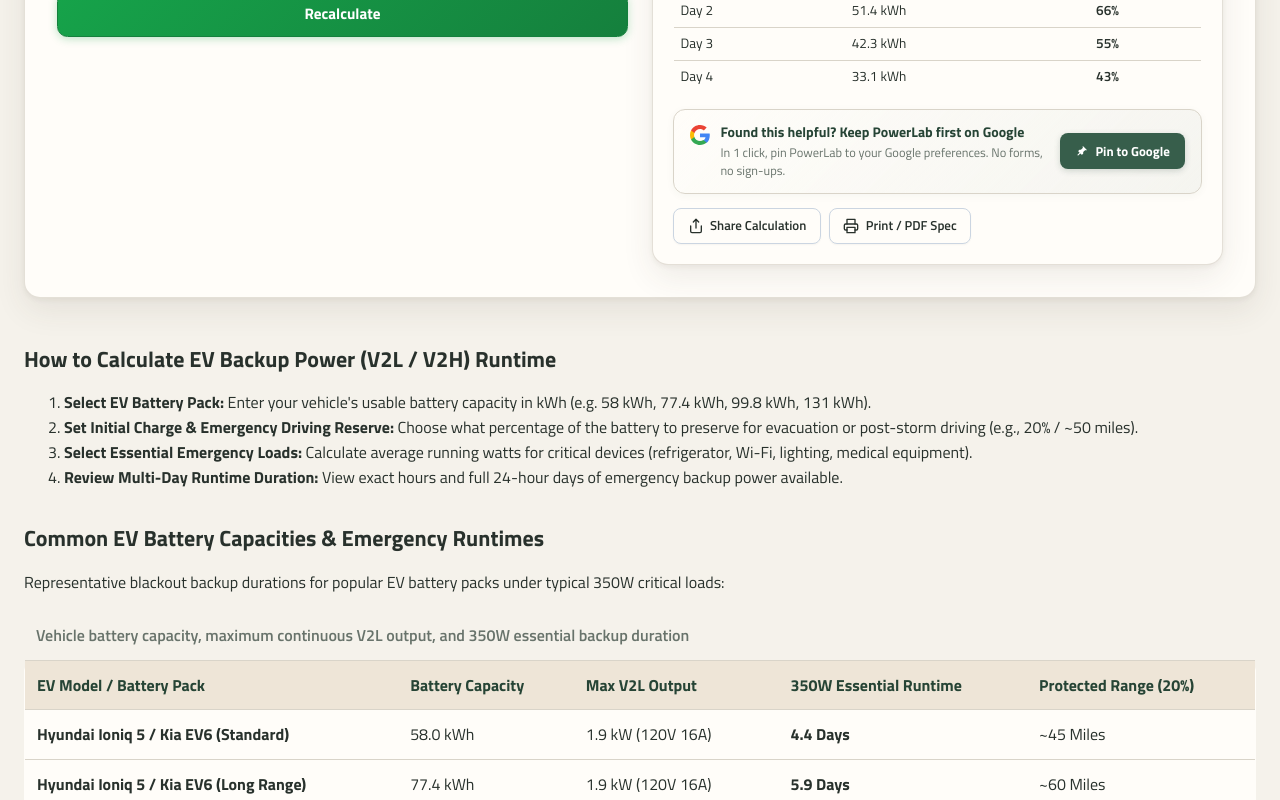
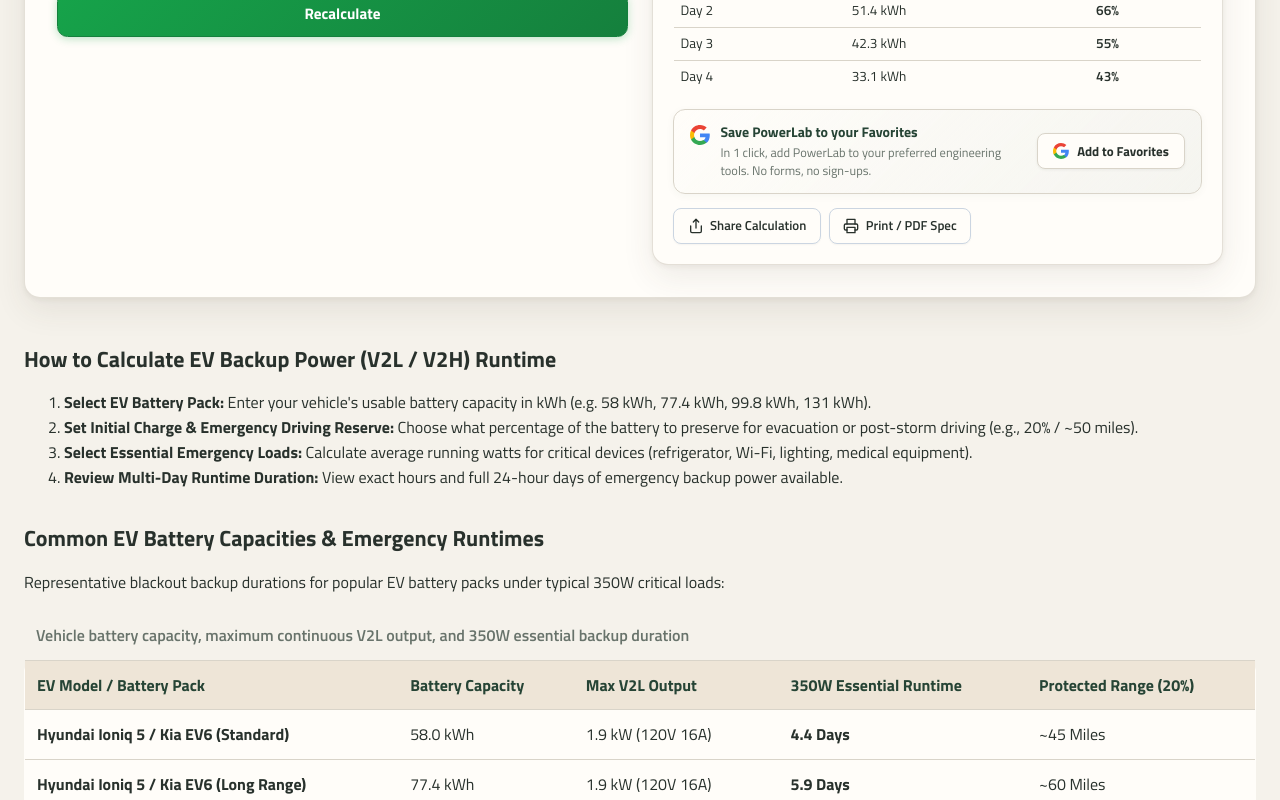
Before and after one commit to miadsaadidi/powerlab, a Next.js app: page /ev/v2l-runtime-calculator in a window 1280 px wide. Shown: the part 1340-2140 px from the top of the page. Built offline with nearby package versions, Linux system fonts and the light colour scheme; no server answers.

Commit message:
feat(ui): update banner and footer CTA to 'Add to Favorites' with Google logo

```diff
--- a/src/components/calculator/google-preferred-banner.tsx
+++ b/src/components/calculator/google-preferred-banner.tsx
@@ -120,7 +120,7 @@ export function GooglePreferredBanner({
               lineHeight: 1.35,
             }}
           >
-            Found this helpful? Keep PowerLab first on Google
+            Save PowerLab to your Favorites
           </strong>
           <span
             style={{
@@ -131,7 +131,7 @@ export function GooglePreferredBanner({
               lineHeight: 1.4,
             }}
           >
-            In 1 click, pin PowerLab to your Google preferences. No forms, no sign-ups.
+            In 1 click, add PowerLab to your preferred engineering tools. No forms, no sign-ups.
           </span>
         </div>
       </div>
@@ -141,32 +141,46 @@ export function GooglePreferredBanner({
         style={{
           display: "inline-flex",
           alignItems: "center",
-          gap: "0.45rem",
+          gap: "0.5rem",
           height: "36px",
           padding: "0 0.95rem",
           borderRadius: "0.5rem",
-          background: "var(--brand, #375e4b)",
-          color: "#ffffff",
+          background: "var(--surface, #ffffff)",
+          border: "1px solid var(--line, #cbd5e1)",
+          color: "var(--ink, #0f172a)",
           fontSize: "0.8125rem",
           fontWeight: 700,
           whiteSpace: "nowrap",
-          boxShadow: "0 2px 6px rgba(38, 68, 53, 0.2)",
+          boxShadow: "0 1px 3px rgba(0, 0, 0, 0.06)",
           transition: "all 140ms ease",
           flexShrink: 0,
         }}
       >
-        {/* Pushpin SVG */}
         <svg
-          width={13}
-          height={13}
+          width={16}
+          height={16}
           viewBox="0 0 24 24"
-          fill="currentColor"
           aria-hidden="true"
-          style={{ transform: "rotate(45deg)", flexShrink: 0 }}
+          style={{ flexShrink: 0 }}
         >
-          <path d="M16 3H8a1 1 0 0 0 0 2h1v5.59l-1.71 1.7A1 1 0 0 0 7 13v2a1 1 0 0 0 1 1h3v5a1 1 0 0 0 2 0v-5h3a1 1 0 0 0 1-1v-2a1 1 0 0 0-.29-.71L15 10.59V5h1a1 1 0 0 0 0-2z" />
+          <path
+            fill="#4285F4"
+            d="M23.745 12.27c0-.7-.06-1.4-.19-2.07H12v4.51h6.6c-.29 1.52-1.14 2.82-2.4 3.68v3.05h3.88c2.27-2.09 3.66-5.17 3.66-9.17z"
+          />
+          <path
+            fill="#34A853"
+            d="M12 24c3.24 0 5.95-1.08 7.93-2.91l-3.88-3.05c-1.08.72-2.45 1.16-4.05 1.16-3.12 0-5.77-2.1-6.72-4.93H1.25v3.15C3.26 21.36 7.33 24 12 24z"
+          />
+          <path
+            fill="#FBBC05"
+            d="M5.28 14.27c-.25-.72-.38-1.49-.38-2.27s.14-1.55.38-2.27V6.58H1.25C.45 8.16 0 9.97 0 12s.45 3.84 1.25 5.42l4.03-3.15z"
+          />
+          <path
+            fill="#EA4335"
+            d="M12 4.75c1.77 0 3.35.61 4.6 1.8l3.42-3.42C17.95 1.19 15.24 0 12 0 7.33 0 3.26 2.64 1.25 6.58l4.03 3.15c.95-2.83 3.6-4.98 6.72-4.98z"
+          />
         </svg>
-        <span>Pin to Google</span>
+        <span>Add to Favorites</span>
       </span>
     </a>
   );
--- a/src/components/site-footer.tsx
+++ b/src/components/site-footer.tsx
@@ -68,8 +68,8 @@ export function SiteFooter() {
                 <path fill="#FBBC05" d="M5.84 14.09c-.22-.66-.35-1.36-.35-2.09s.13-1.43.35-2.09V7.06H2.18C1.43 8.55 1 10.22 1 12s.43 3.45 1.18 4.94l2.85-2.22.81-.63z" />
                 <path fill="#EA4335" d="M12 5.38c1.62 0 3.06.56 4.21 1.64l3.15-3.15C17.45 2.09 14.97 1 12 1 7.7 1 3.99 3.47 2.18 7.06l3.66 2.84c.87-2.6 3.3-4.52 6.16-4.52z" />
               </svg>
-              <span>Pin on Google</span>
-              <span aria-hidden="true" style={{ fontSize: "0.8rem", marginLeft: "0.1rem" }}>📌</span>
+              <span>Add to Favorites</span>
+              <span aria-hidden="true" style={{ fontSize: "0.8rem", marginLeft: "0.1rem" }}>⭐</span>
             </a>
           </div>
 
@@ -184,9 +184,15 @@ export function SiteFooter() {
                   target="_blank"
                   rel="noopener noreferrer"
                   style={{ fontWeight: 600, display: "inline-flex", alignItems: "center", gap: "0.35rem", color: "#0284c7" }}
-                  title="Pin PowerLab to your Google preferences to see accurate calculations first"
+                  title="Add PowerLab to your favorites"
                 >
-                  📌 Pin on Google
+                  <svg width={13} height={13} viewBox="0 0 24 24" aria-hidden="true" style={{ flexShrink: 0 }}>
+                    <path fill="#4285F4" d="M22.56 12.25c0-.78-.07-1.53-.2-2.25H12v4.26h5.92c-.26 1.37-1.04 2.53-2.21 3.31v2.77h3.57c2.08-1.92 3.28-4.74 3.28-8.09z" />
+                    <path fill="#34A853" d="M12 23c2.97 0 5.46-.98 7.28-2.66l-3.57-2.77c-.98.66-2.23 1.06-3.71 1.06-2.86 0-5.29-1.93-6.16-4.53H2.18v2.84C3.99 20.53 7.7 23 12 23z" />
+                    <path fill="#FBBC05" d="M5.84 14.09c-.22-.66-.35-1.36-.35-2.09s.13-1.43.35-2.09V7.06H2.18C1.43 8.55 1 10.22 1 12s.43 3.45 1.18 4.94l2.85-2.22.81-.63z" />
+                    <path fill="#EA4335" d="M12 5.38c1.62 0 3.06.56 4.21 1.64l3.15-3.15C17.45 2.09 14.97 1 12 1 7.7 1 3.99 3.47 2.18 7.06l3.66 2.84c.87-2.6 3.3-4.52 6.16-4.52z" />
+                  </svg>
+                  <span>Add to Favorites</span>
                 </a>
               </li>
             </ul>
```
Also changed, not shown: src/components/calculator/google-preferred-button.tsx (+16 -13 lines).
